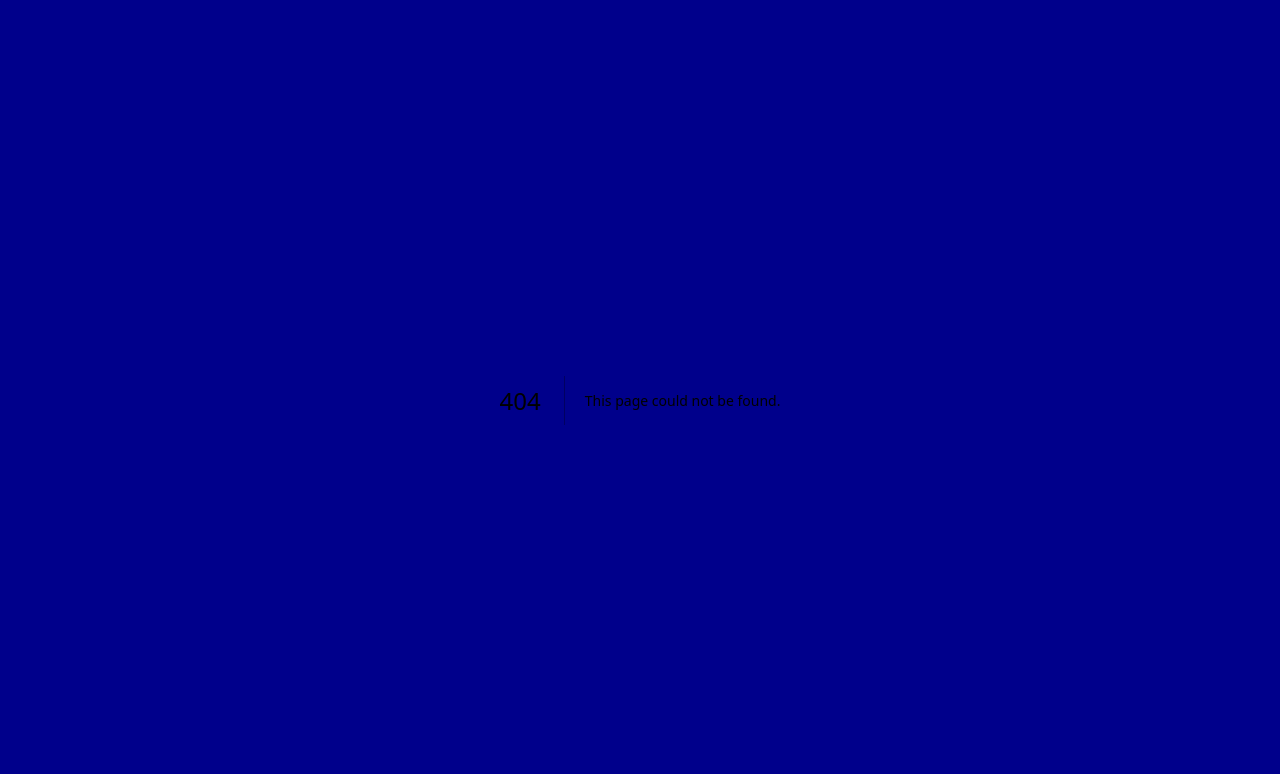
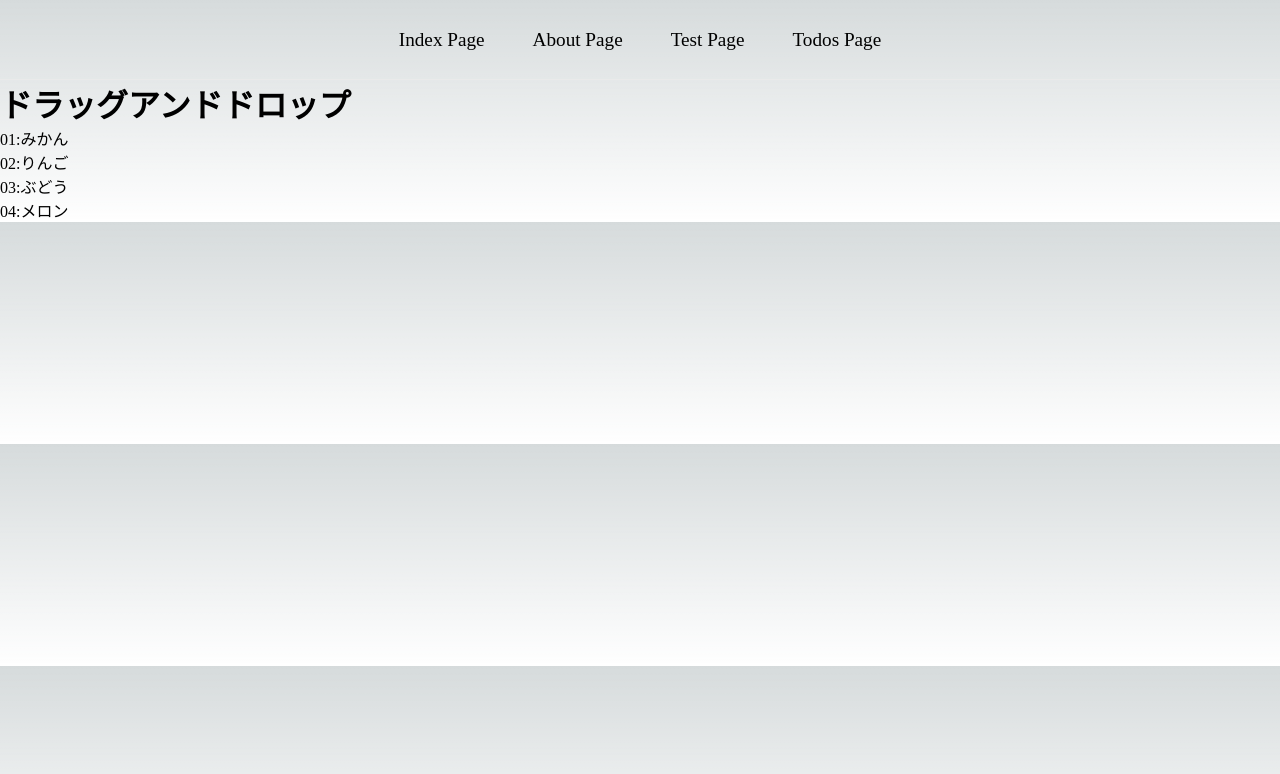
Before and after one commit to Kenta11125/study-react-app, a Next.js app: page /todos in a window 1280 px wide. Before the commit this address had no page. Shown: the top 774 px of the page. Built offline with nearby package versions, Linux system fonts and the light colour scheme.

Commit message:
✨ useRouterを学びましt。

```diff
--- a/package.json
+++ b/package.json
@@ -16,6 +16,7 @@
     "eslint-config-next": "13.2.4",
     "next": "13.2.4",
     "react": "18.2.0",
+    "react-beautiful-dnd": "^13.1.1",
     "react-dom": "18.2.0",
     "typescript": "5.0.2"
   }
--- a/src/components/Header/index.jsx
+++ b/src/components/Header/index.jsx
@@ -16,6 +16,9 @@ export function Header(props) {
         <Link href="/test" legacyBehavior>
             <a className={classes.anchor}>Test Page</a>
         </Link>
+        <Link href="/todos" legacyBehavior>
+            <a className={classes.anchor}>Todos Page</a>
+        </Link>
     </header>
   )
 }
--- /dev/null
+++ b/src/hooks/useBgColor.jsx
@@ -0,0 +1,32 @@
+import { useEffect, useMemo  } from 'react';
+import { useRouter } from 'next/router';
+
+export const useBgColor = () => {
+
+  const router = useRouter();
+
+  const bgColor = useMemo(() => {
+    switch (router.pathname) {
+      case "/" : {
+        return "darkblue";
+      }
+      case "/about" : {
+        return "darkred";
+      }
+      default: {
+        return "";
+      }
+    }
+  //   return router.pathname === "/" ? "darkblue" : "darkred";
+  }, [router.pathname]);
+
+    useEffect(() => {
+      // console.log(`マウント時： ${count}`);
+      document.body.style.backgroundColor = bgColor;
+
+      return () => {
+      // console.log(`アンマウント時： ${count}`); //バックスラッシュ
+      document.body.style.backgroundColor = "";
+      };
+      },[bgColor]);
+   }
--- a/src/hooks/useBgblue.jsx
+++ /dev/null
@@ -1,13 +0,0 @@
-import { useEffect } from 'react';
-
-export const useBgblue = () => {
-    useEffect(() => {
-      // console.log(`マウント時： ${count}`);
-      document.body.style.backgroundColor = "darkblue";
-
-      return () => {
-      // console.log(`アンマウント時： ${count}`); //バックスラッシュ
-      document.body.style.backgroundColor = "";
-      };
-      },[]);
-   }
--- a/src/pages/_app.jsx
+++ b/src/pages/_app.jsx
@@ -10,16 +10,16 @@
 
 // export default MyApp;
 
-import 'src/styles/globals.css';
-import Head from 'next/head'
-import { useBgblue } from 'src/hooks/useBgblue';
-import { useCounter } from 'src/hooks/useCounter';
-import { useInputArray } from 'src/hooks/useInputArray';
+import "src/styles/globals.css";
+import Head from "next/head";
+import { useBgColor } from "src/hooks/useBgColor";
+import { useCounter } from "src/hooks/useCounter";
+import { useInputArray } from "src/hooks/useInputArray";
 
 function MyApp({ Component, pageProps }) {
   const counter = useCounter();
   const inputArray = useInputArray();
-  useBgblue();
+  useBgColor();
   return (
     <>
       <Head>
@@ -28,11 +28,9 @@ function MyApp({ Component, pageProps }) {
         <link rel="icon" href="/favicon.ico" />
       </Head>
 
-    <Component {...pageProps} {...counter} {...inputArray} />
+      <Component {...pageProps} {...counter} {...inputArray} />
     </>
-
   );
-
 }
 
 export default MyApp;
--- /dev/null
+++ b/src/pages/todos.jsx
@@ -0,0 +1,72 @@
+import React, { useState } from "react";
+import { DragDropContext, Droppable, Draggable } from "react-beautiful-dnd";
+import { Header } from "src/components/Header";
+
+export const TestList = [
+  {
+    id: "01",
+    name: "みかん",
+  },
+  {
+    id: "02",
+    name: "りんご",
+  },
+  {
+    id: "03",
+    name: "ぶどう",
+  },
+  {
+    id: "04",
+    name: "メロン",
+  },
+];
+
+function App() {
+  const [testList, setTestList] = useState(TestList);
+  const onDragEndTest = (result) => {
+    const items = [...testList];
+    const deleteItem = items.splice(result.source.index, 1);
+    items.splice(result.destination.index, 0, deleteItem[0]);
+
+    setTestList(items);
+  };
+
+  return (
+    <div className="App">
+      <Header />
+      <h1>ドラッグアンドドロップ</h1>
+      <DragDropContext onDragEnd={onDragEndTest}>
+        <Droppable droppableId="droppableId">
+          {(provided) => (
+            <div
+              className="testListArea"
+              {...provided.droppableProps}
+              ref={provided.innerRef}
+            >
+              {testList.map(({ id, name }, index) => {
+                return (
+                  <Draggable key={id} draggableId={id} index={index}>
+                    {(provided) => (
+                      <div
+                        className="testItem"
+                        ref={provided.innerRef}
+                        {...provided.draggableProps}
+                        {...provided.dragHandleProps}
+                      >
+                        <div>
+                          {id}:{name}
+                        </div>
+                      </div>
+                    )}
+                  </Draggable>
+                );
+              })}
+              {provided.placeholder}
+            </div>
+          )}
+        </Droppable>
+      </DragDropContext>
+    </div>
+  );
+}
+export default App;
```
Also changed, not shown: next.config.js (+9 -0 lines), src/pages/about.jsx (+14 -21 lines), src/pages/index.jsx (+17 -23 lines), 1 other file (tests, documents, lock files or other folders).
